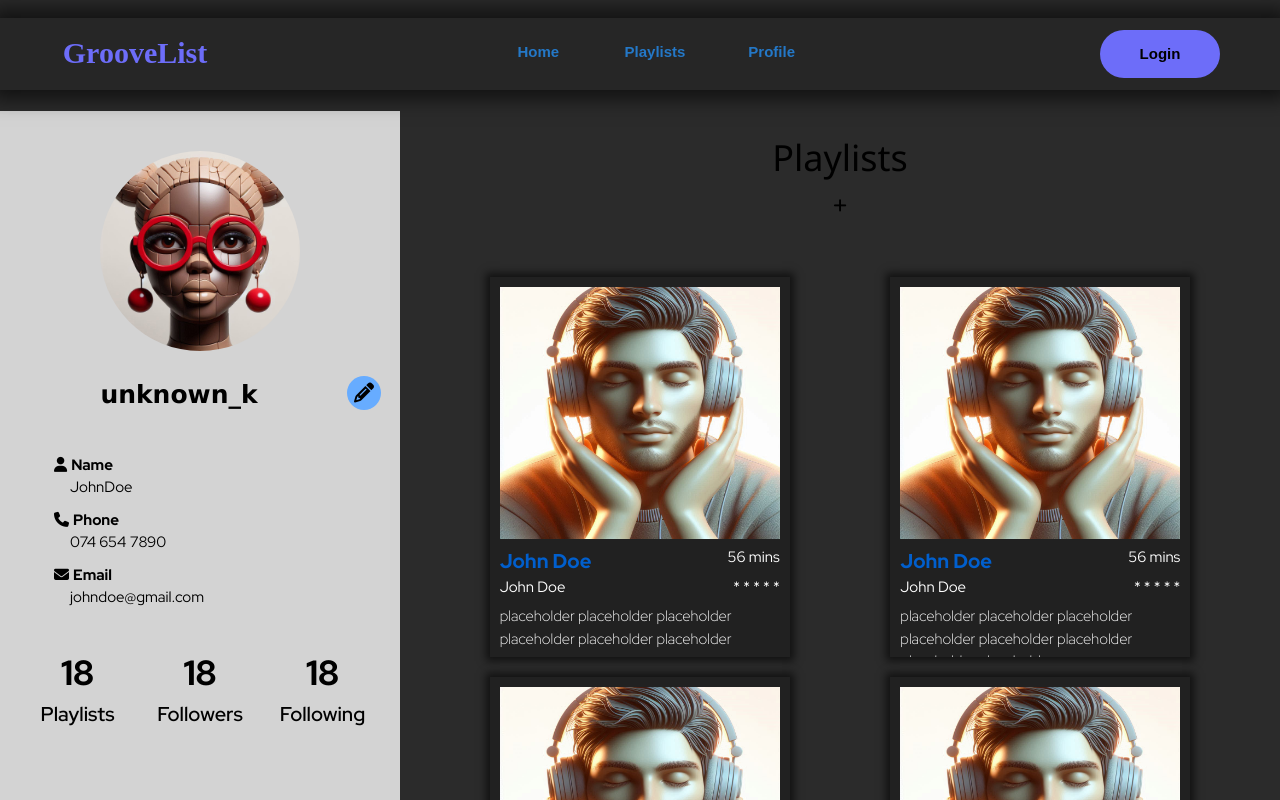
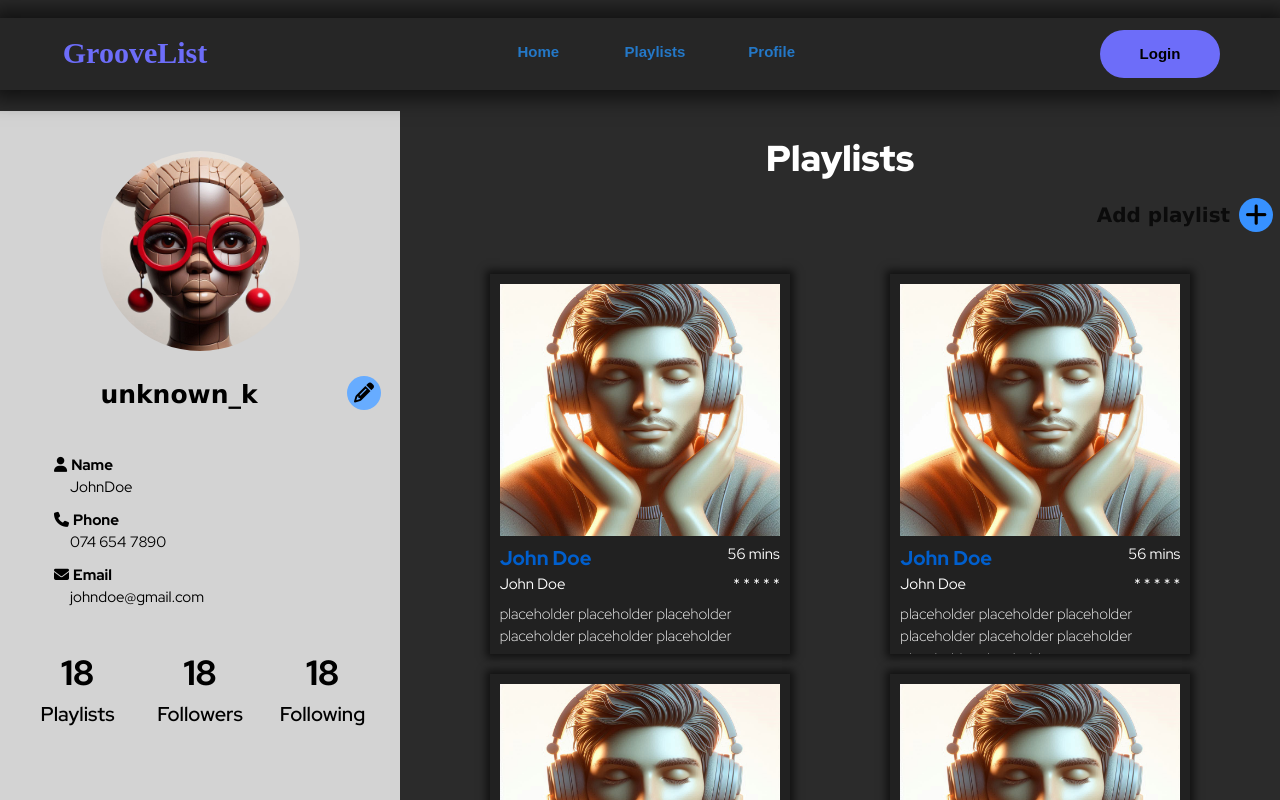
Before and after one commit to u22658395/Multimedia, a React (Create React App) app in the folder Project/source code/frontend/: page /profile in a window 1280 px wide. Shown: the top 800 px of the page. Built offline with nearby package versions, Linux system fonts and the light colour scheme; a web font is replaced by a local one.

Commit message:
Styled he heading of the profile page

```diff
--- a/Project/source code/frontend/public/index.css
+++ b/Project/source code/frontend/public/index.css
@@ -594,9 +594,52 @@ select option[value=""][disabled] {
 #main-content-heading-container {
     margin: auto;
     text-align: center;
+    font-size: 40px;
+}
+
+.content-heading {
     font-family: "Red Hat Display", sans-serif;
-    font-weight: 800;
+    font-weight: 900;
+    color: #fff;
 }
+
+#add-button-container{
+    height: 40px;
+    position: relative;
+    float: right;
+    font-size: 20px;
+    font-weight: 600;
+    color: #0b0b0b;
+    cursor: pointer;
+    display:flex;
+    justify-content: center;
+    align-items: center;
+    padding: 3px 7px;
+    border-radius: 4px;
+}
+
+#add-button-container:hover {
+    color: #325bff;
+}
+
+#add-button-container:hover #plus-icon-container {
+    /* color: #325bff;
+    background-color: #6dafff; */
+
+}
+
+#plus-icon-container{
+    background-color: #3791ff;
+    color: #000000;
+    padding: 2px;
+    border-radius: 50%;
+    margin-left: 9px;
+    font-weight: 900;
+    /* height: 36px;
+    width: 36px; */
+}
+
+
 
 #playlists {
     width: 100%;
--- a/Project/source code/frontend/src/pages/Profile.js
+++ b/Project/source code/frontend/src/pages/Profile.js
@@ -32,15 +32,15 @@ export class Profile extends React.Component {
                     </div>
 
                     <div id="friends-container">
-                        <div class="counter-container" >
+                        <div className="counter-container" >
                             <div className='counter'>{this.user.playlistCount}</div>
                             <div className='counter-name'>Playlists</div>
                         </div>
-                        <div class="counter-container">
+                        <div className="counter-container">
                             <div className='counter'>{this.user.followersCount}</div>
                             <div className='counter-name'>Followers</div>
                         </div>
-                        <div class="counter-container">
+                        <div className="counter-container">
                             <div className='counter'>{this.user.followingCount}</div>
                             <div className='counter-name'>Following</div>
                         </div>
@@ -50,9 +50,13 @@ export class Profile extends React.Component {
                 </aside>
                 <main id="main">
                     <div id='main-content-heading-container'>
-                        <div className=''></div>
                         <h1 className='content-heading'>Playlists</h1>
-                        <span className='fa-solid fa-plus'></span>
+                        <div id='add-button-container'>
+                            <span>Add playlist</span>
+                            <span id='plus-icon-container'>
+                                <i className='fa-solid fa-lg fa-plus '></i>
+                            </span>
+                        </div>
                     </div>
                     <div id="playlists">
                         <div className="playlist">
```
Also changed, not shown: Project/source code/frontend/public/bundle.js.
